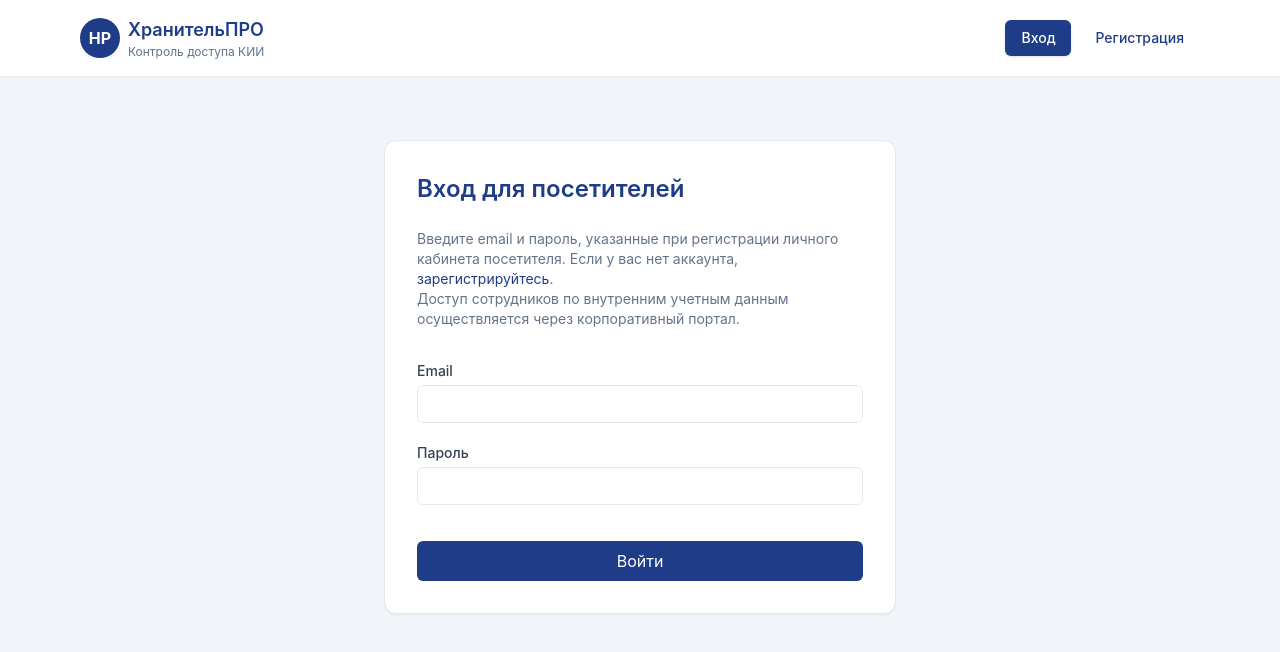
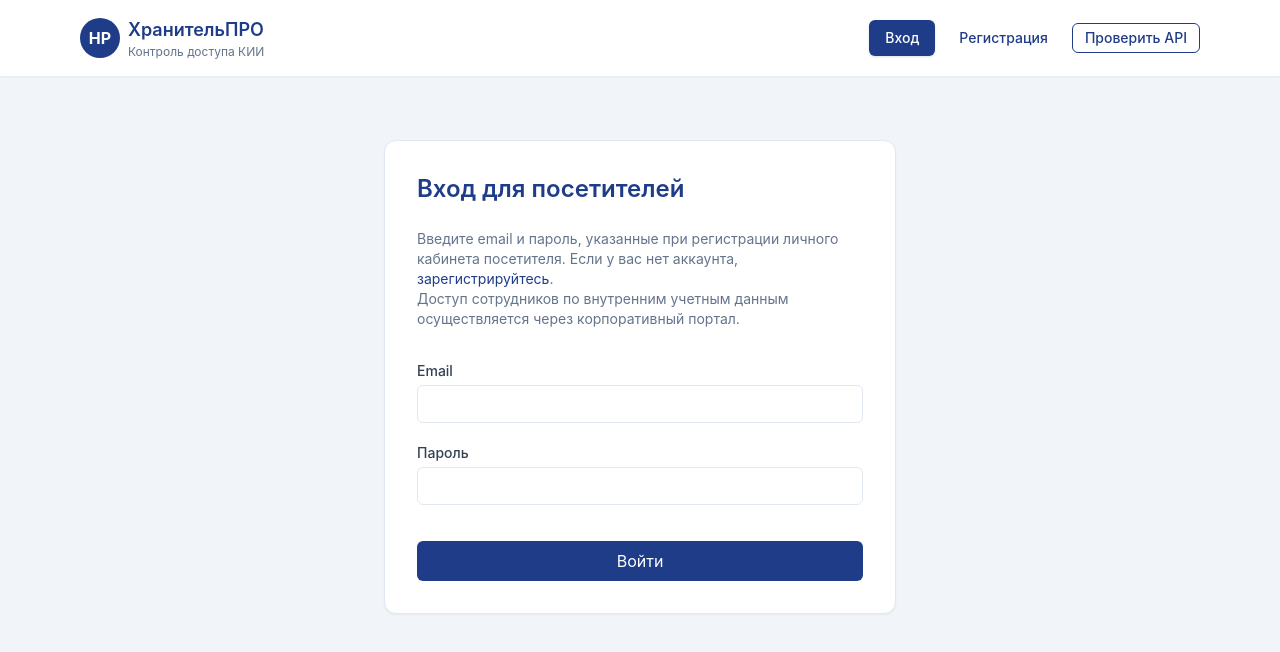
Before and after one commit to Yowaranashi/APIKP, a React (Vite) app in the folder Web-client/: page /login in a window 1280 px wide. Shown: the top 652 px of the page. Built offline with nearby package versions, Linux system fonts and the light colour scheme; no server answers.

Commit message:
Add API health check control to navigation

```diff
--- /dev/null
+++ b/Web-client/src/api/health.ts
@@ -0,0 +1,15 @@
+import axiosClient from './axiosClient';
+
+export interface HealthStatus {
+  api: string;
+  database: boolean;
+  timestamp: string;
+  message?: string;
+}
+
+export const checkHealth = async () => {
+  const { data } = await axiosClient.get<HealthStatus>('/api/health/ping');
+  return data;
+};
+
+export default checkHealth;
--- a/Web-client/src/components/Navigation.tsx
+++ b/Web-client/src/components/Navigation.tsx
@@ -1,15 +1,51 @@
 import { Link, NavLink, useNavigate } from 'react-router-dom';
+import { useCallback, useState } from 'react';
 import { useAuth } from '../hooks/useAuth';
 import classNames from 'classnames';
+import toast from 'react-hot-toast';
+import { checkHealth } from '../api/health';
 
 export const Navigation = () => {
   const { isAuthenticated, logout, user } = useAuth();
   const navigate = useNavigate();
+  const [checkingHealth, setCheckingHealth] = useState(false);
 
   const handleLogout = () => {
     logout();
     navigate('/login');
   };
+
+  const handleCheckApi = useCallback(async () => {
+    setCheckingHealth(true);
+    try {
+      const status = await checkHealth();
+      const databaseMessage = status.database ? 'База данных доступна' : 'База данных недоступна';
+
+      if (status.api?.toLowerCase() === 'ok') {
+        const toastMessage = status.database
+          ? 'API отвечает. База данных доступна.'
+          : 'API отвечает, но база данных недоступна.';
+        status.database ? toast.success(toastMessage) : toast.error(toastMessage);
+      } else {
+        toast.error('API ответил ошибкой. Проверьте подключение.');
+      }
+
+      console.info('[health-check]', {
+        api: status.api,
+        database: status.database,
+        timestamp: status.timestamp,
+        message: status.message,
+        details: databaseMessage,
+      });
+    } catch (error) {
+      const message =
+        (error as any)?.response?.data?.message ?? (error as Error)?.message ?? 'Не удалось связаться с API';
+      toast.error(message);
+      console.error('[health-check:error]', error);
+    } finally {
+      setCheckingHealth(false);
+    }
+  }, []);
 
   const navLinkClass = ({ isActive }: { isActive: boolean }) =>
     classNames(
@@ -41,6 +77,14 @@ export const Navigation = () => {
               <NavLink to="/applications/group" className={navLinkClass}>
                 Групповая заявка
               </NavLink>
+              <button
+                type="button"
+                onClick={handleCheckApi}
+                disabled={checkingHealth}
+                className="rounded-md border border-primary px-3 py-1 text-sm font-medium text-primary transition hover:bg-primary/10 disabled:cursor-not-allowed disabled:opacity-60"
+              >
+                {checkingHealth ? 'Проверяем API…' : 'Проверить API'}
+              </button>
               <div className="flex items-center gap-3 pl-4 text-sm text-slate-600">
                 <span className="hidden sm:inline-block">{user?.fullName}</span>
                 <button
@@ -59,6 +103,14 @@ export const Navigation = () => {
               <NavLink to="/register" className={navLinkClass}>
                 Регистрация
               </NavLink>
+              <button
+                type="button"
+                onClick={handleCheckApi}
+                disabled={checkingHealth}
+                className="rounded-md border border-primary px-3 py-1 text-sm font-medium text-primary transition hover:bg-primary/10 disabled:cursor-not-allowed disabled:opacity-60"
+              >
+                {checkingHealth ? 'Проверяем API…' : 'Проверить API'}
+              </button>
             </>
           )}
         </nav>
```
